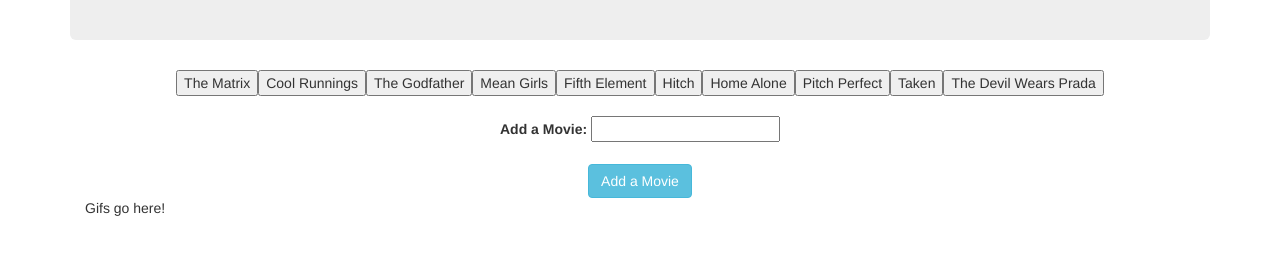
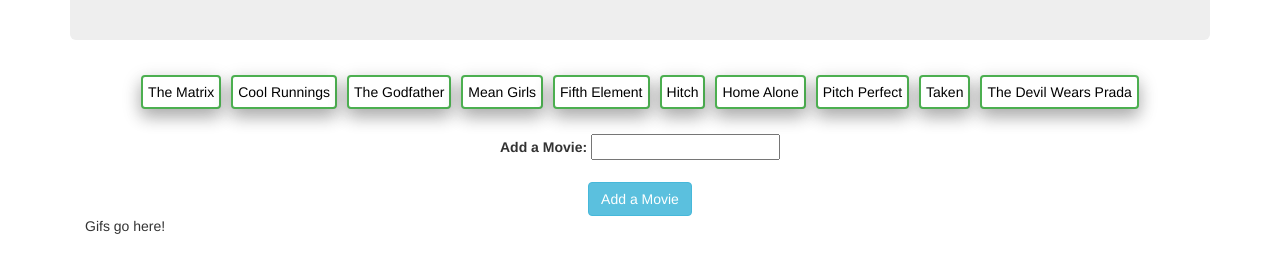
Before and after one commit to annabfaizi/GifTastic, a plain HTML site: page index.html in a window 1280 px wide. Shown: the part 155-428 px from the top of the page. Drawn offline with nearby package versions, Linux system fonts and the light colour scheme.

Commit message:
file updates

```diff
--- a/index.html
+++ b/index.html
@@ -7,6 +7,21 @@
   <!-- Bootstrap File -->
   <link rel="stylesheet" href="https://maxcdn.bootstrapcdn.com/bootstrap/3.3.6/css/bootstrap.min.css" integrity="sha384-1q8mTJOASx8j1Au+a5WDVnPi2lkFfwwEAa8hDDdjZlpLegxhjVME1fgjWPGmkzs7" crossorigin="anonymous">
 
+  <style>
+    button.movie {
+      background-color: white;
+      color: black;
+      border: 2px solid #4CAF50; /* Green */
+      border-radius: 4px;
+      padding: 5px;
+      margin: 5px;
+      box-shadow: 0 8px 16px 0 rgba(0,0,0,0.2), 0 6px 20px 0 rgba(0,0,0,0.19);
+    }
+    button.movie:hover {
+      background-color: #4CAF50; /* Green */
+      color: white;
+    }
+  </style>
 </head>
 
 
@@ -19,7 +34,7 @@
 
     <!-- Rendered buttons will get dumped here  -->
     <div style="text-align: center" id="buttons-view"></div>
-	<br>
+    <br>
     <form style="text-align: center" id="movie-form">
       <label for="movie-input">Add a Movie:</label>
       <input type="text" id="movie-input"><br>
--- a/logic.js
+++ b/logic.js
@@ -1,4 +1,3 @@
-// $(document).ready(function()) {
     // Initial array of movies
     var movies = ["The Matrix", "Cool Runnings", "The Godfather", "Mean Girls", "Fifth Element", "Hitch", "Home Alone", "Pitch Perfect", "Taken", "The Devil Wears Prada"];
 
@@ -10,7 +9,7 @@
     //button clicks generating 10 gifs depending on search
       $("button").on("click", function() {
         var movie = $(this).attr("data-name");
-      var queryURL = "http://api.giphy.com/v1/gifs/search?q=" + movies + "&api_key=dc6zaTOxFJmzC&limit=10";
+        var queryURL = "http://api.giphy.com/v1/gifs/search?q=hitch&api_key=dc6zaTOxFJmzC&limit=10";
 
         $.ajax({
             url: queryURL,
@@ -36,6 +35,7 @@
             }
           });
       });
+
     }
 
       // Function for displaying movie data
@@ -47,6 +47,7 @@
           // Then dynamicaly generates buttons for each movie in the array
           // This code $("<button>") is all jQuery needs to create the beginning and end tag. (<button></button>)
           var a = $("<button>");
+
           // Adds a class of movie to our button
           a.addClass("movie");
           // Added a data-attribute
```
Lines whose indentation alone changed are shown as unchanged.
